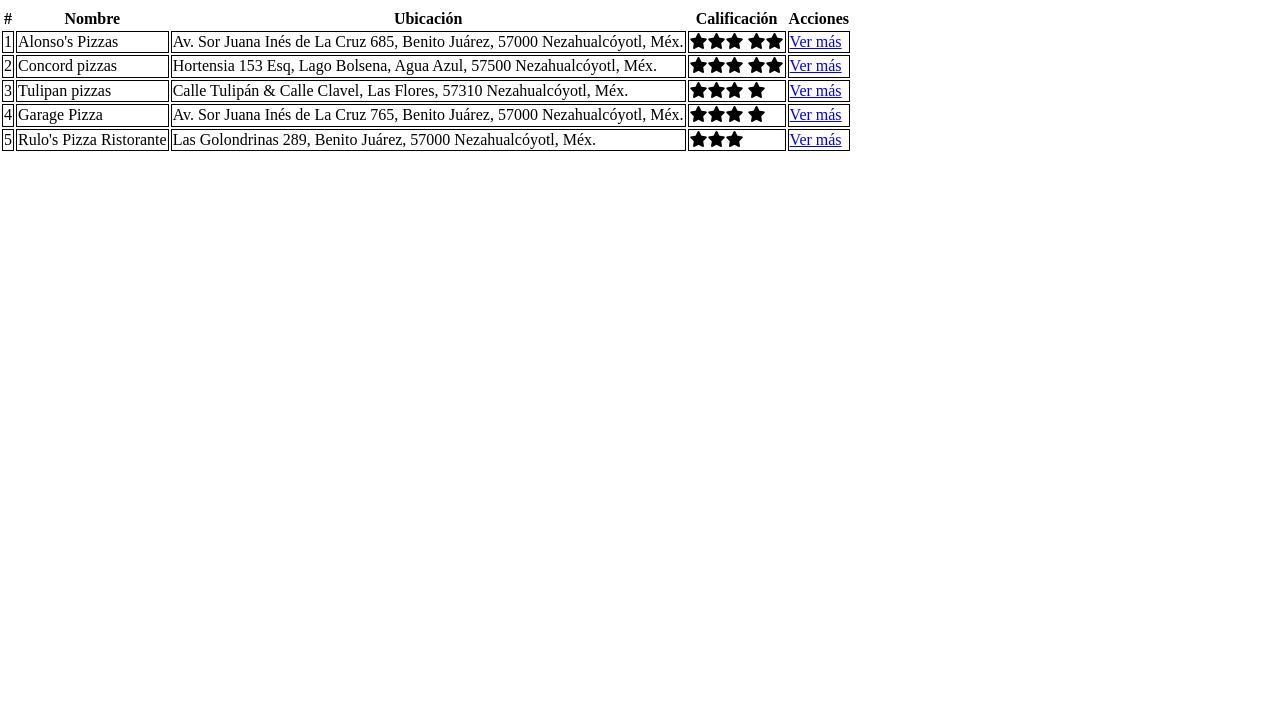
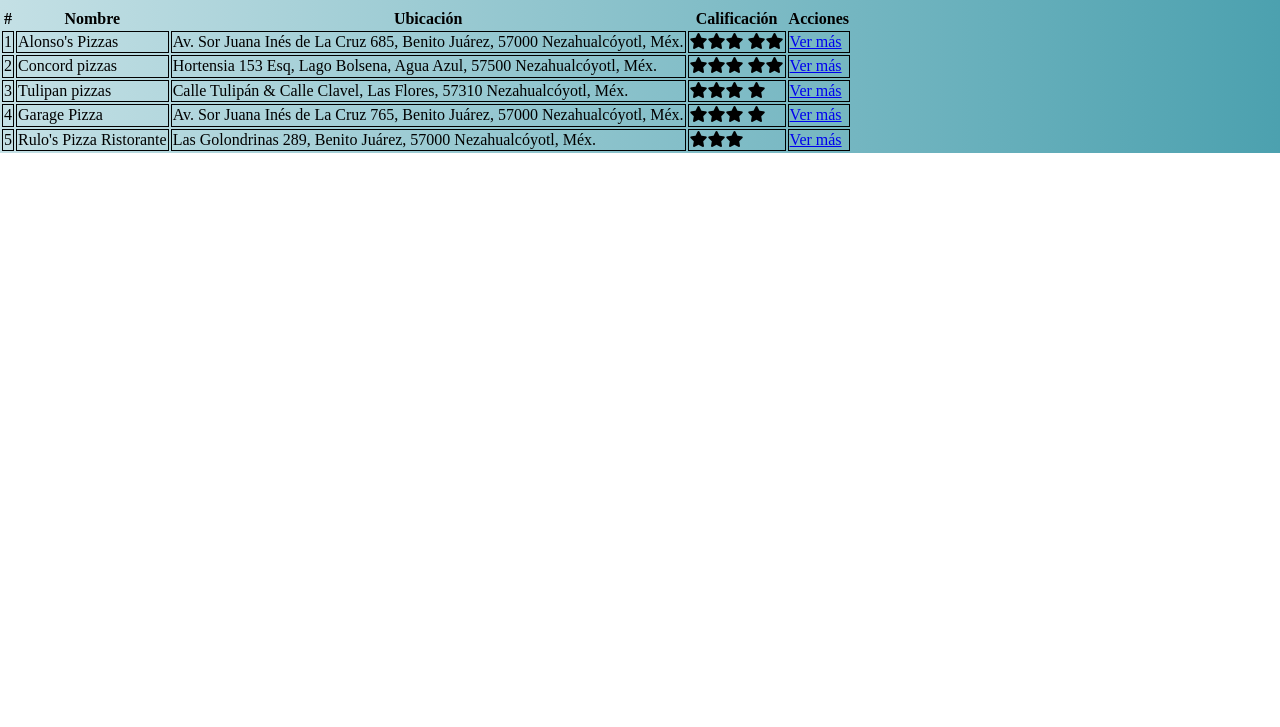
Before and after one commit to auvm/boletines, a plain HTML site: page index.html in a window 1280 px wide. Shown: the part 73-800 px from the top of the page. Drawn offline with Linux system fonts and the light colour scheme.

Commit message:
add background to main container

```diff
--- a/assets/css/main.css
+++ b/assets/css/main.css
@@ -7,3 +7,11 @@ p{
 td{
     border: 1px solid;
 }
+
+.container{
+
+    background: #4CA1AF;  /* fallback for old browsers */
+    background: -webkit-linear-gradient(to right, #C4E0E5, #4CA1AF);  /* Chrome 10-25, Safari 5.1-6 */
+    background: linear-gradient(to right, #C4E0E5, #4CA1AF); /* W3C, IE 10+/ Edge, Firefox 16+, Chrome 26+, Opera 12+, Safari 7+ */
+
+}
```
